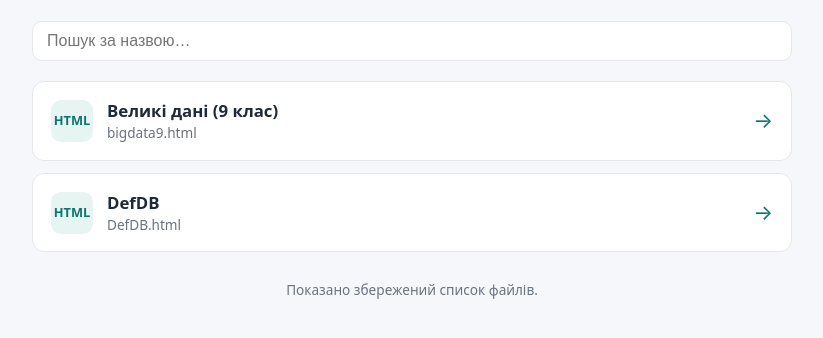
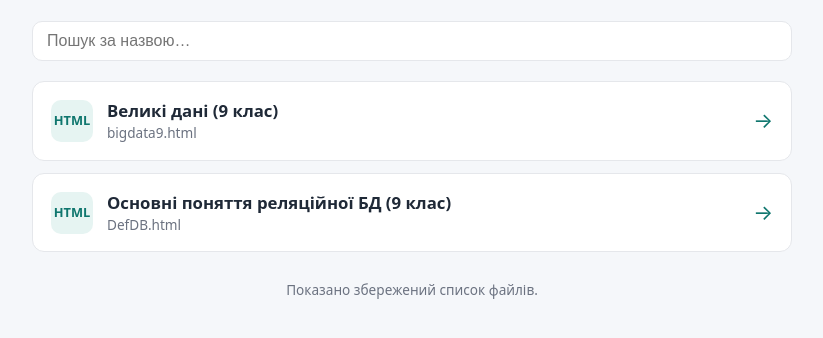
Before and after one commit to olgazar-ifo/interactives, a plain HTML site: page index.html in a window 1280 px wide. Shown: the part 106-444 px from the top of the page, without its empty margins (228-1051 px from the left). Drawn offline with Linux system fonts and the light colour scheme; no server answers.

Commit message:
Update index.html

```diff
--- a/index.html
+++ b/index.html
@@ -69,7 +69,7 @@ const REPO  = "interactives";
 
 // Гарні назви для файлів (необов'язково). Ключ — ім'я файлу.
 const TITLES = {
-  "DefDB.html":    "DefDB",
+  "DefDB.html":    "Основні поняття реляційної БД (9 клас)",
   "bigdata9.html": "Великі дані (9 клас)"
 };
 
```
